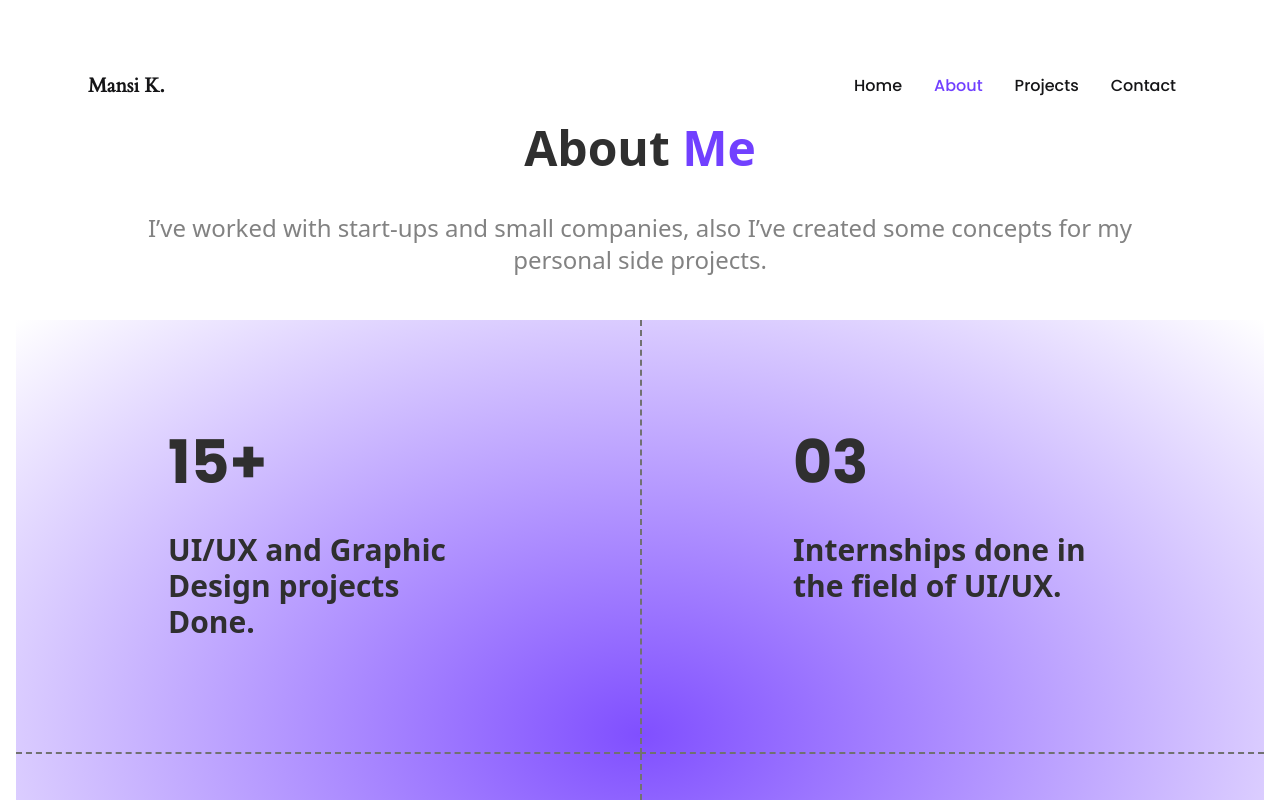
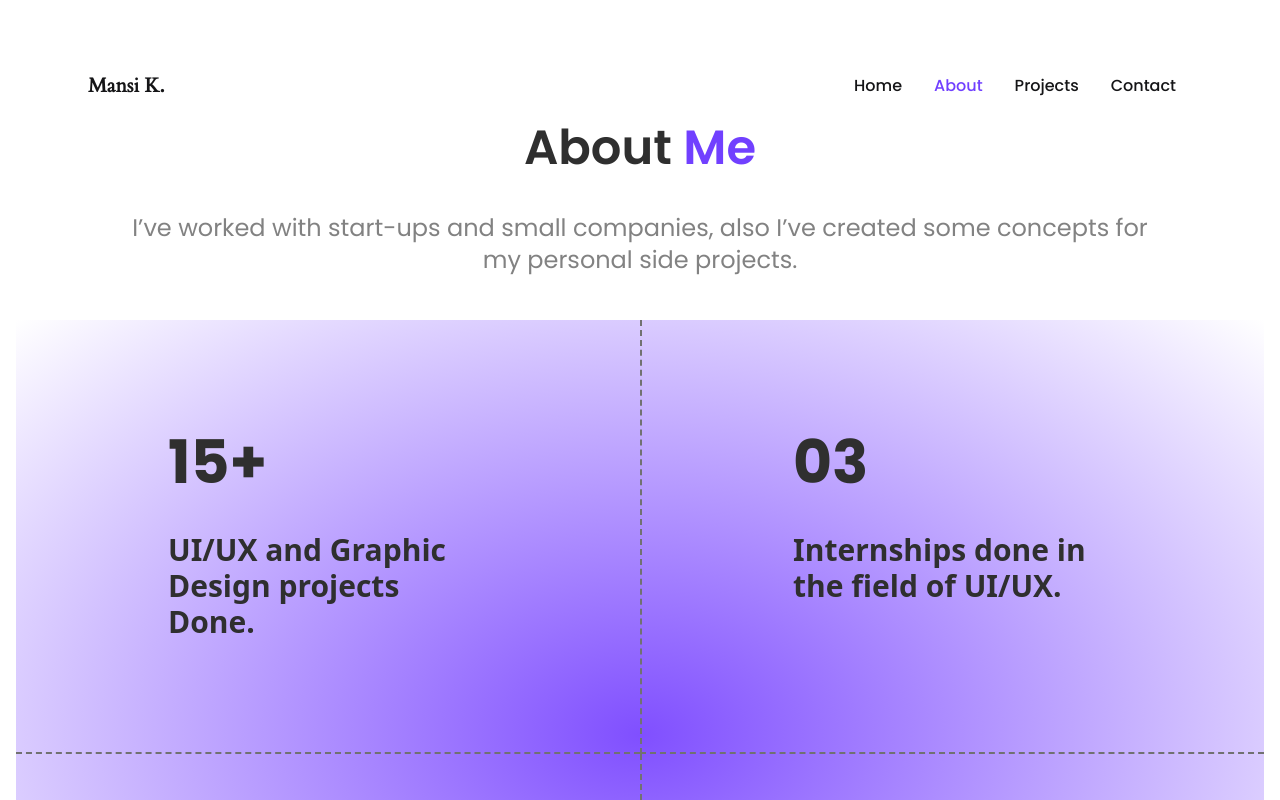
Before and after one commit to saifalfalah/mansi-kasar, a Next.js app: page /about in a window 1280 px wide. Shown: the top 800 px of the page. Built offline with nearby package versions, Linux system fonts and the light colour scheme.

Commit message:
Update AboutMe.js

```diff
--- a/components/AboutView/AboutMe.js
+++ b/components/AboutView/AboutMe.js
@@ -1,6 +1,6 @@
 const AboutMe = () => {
   return (
-    <div className="flex flex-col items-center mb-6 lg:mb-11">
+    <div className="flex flex-col items-center mb-6 lg:mb-11 font-poppins">
       <h1 className="mb-4 text-3xl font-semibold lg:mb-10 text-heroH lg:text-5xl">
         About <span className="text-brand">Me</span>
       </h1>
```
